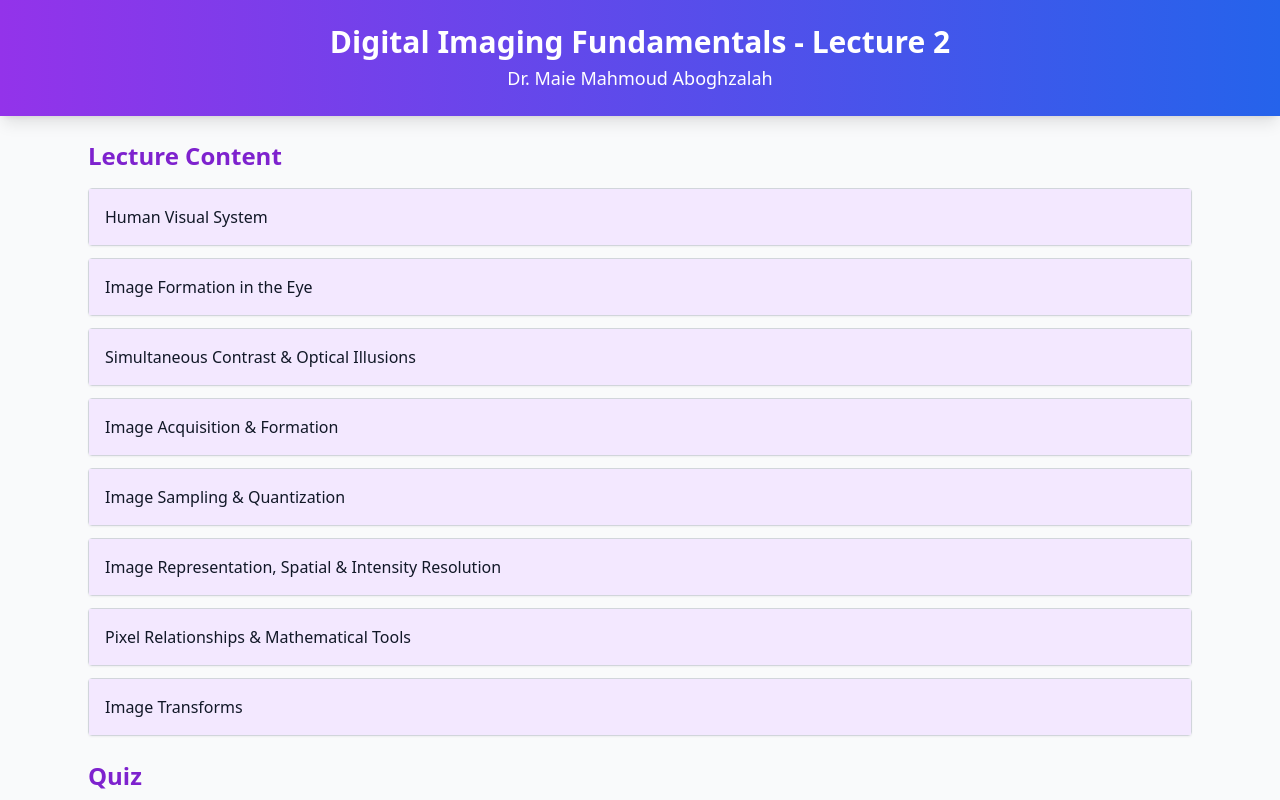
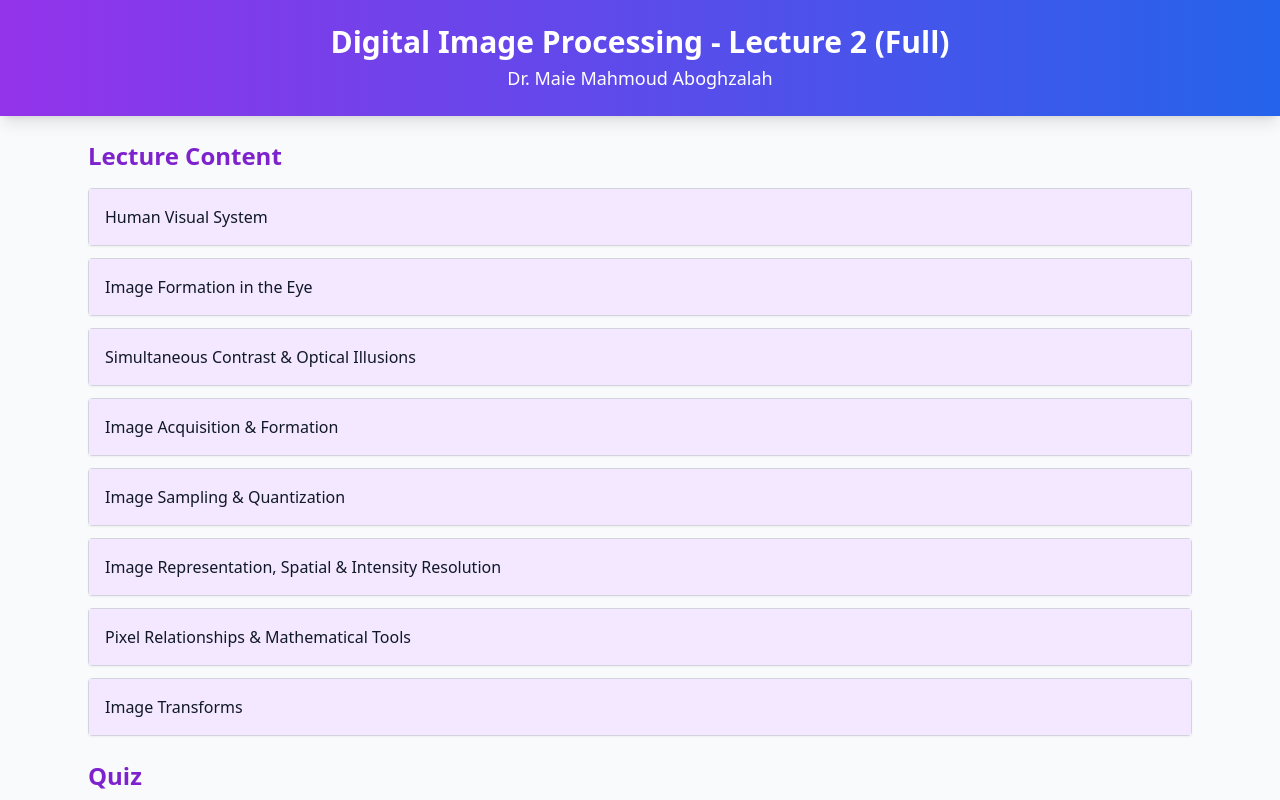
Before and after one commit to beshoywadid/test1, a plain HTML site: page index.html in a window 1280 px wide. Shown: the top 800 px of the page. Drawn offline with nearby package versions, Linux system fonts and the light colour scheme.

Commit message:
Update index.html

```diff
--- a/index.html
+++ b/index.html
@@ -16,7 +16,7 @@
 <body class="bg-gray-50 text-gray-900 font-sans">
 
 <header class="bg-gradient-to-r from-purple-600 to-blue-600 text-white p-6 text-center shadow-lg">
-    <h1 class="text-3xl font-bold">Digital Imaging Fundamentals - Lecture 2</h1>
+    <h1 class="text-3xl font-bold">Digital Image Processing - Lecture 2 (Full)</h1>
     <p class="mt-1 text-lg">Dr. Maie Mahmoud Aboghzalah</p>
 </header>
 
```
